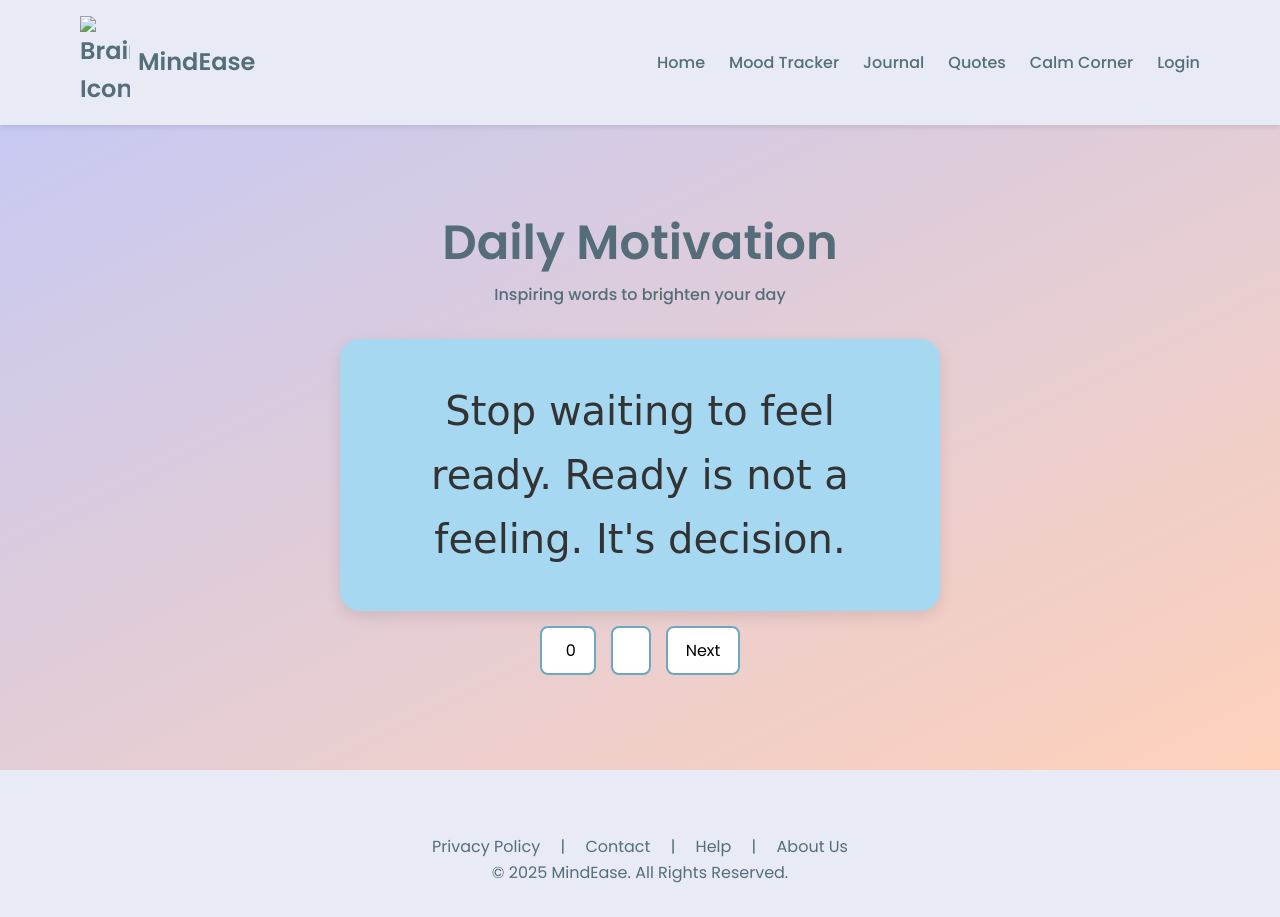
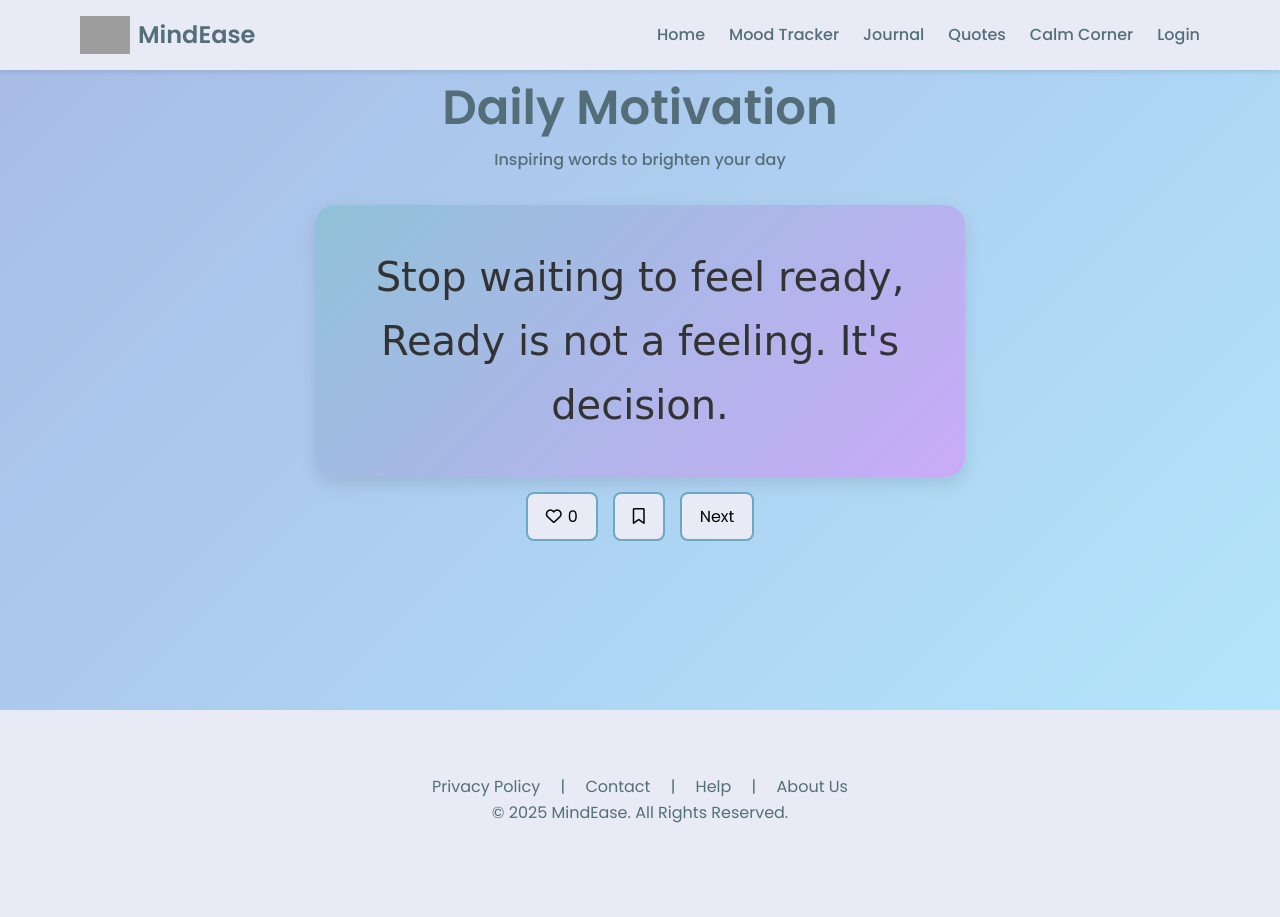
Before and after one commit to Pathum-Piyumal/MindEase, a PHP site: page /pages/quotes.html in a window 1280 px wide. After the commit the page ends 823 px from the top, so only its background shows below. Run offline with PHP 8.4, Linux system fonts and the light colour scheme; some libraries are stand-ins or nearby versions; grey boxes are pictures that could not be loaded.

Commit message:
Update quotes page layout and button styling

```diff
--- a/public/css/quotes.css
+++ b/public/css/quotes.css
@@ -68,20 +68,19 @@ nav a:hover {
 }
 
 .quotes {
-   background: linear-gradient(to bottom right, #C7C9F2, #FFD1BA);
+   background: linear-gradient(135deg, #a8bce6, #B3E5FC);
    min-height: 80vh;
-   padding: 5rem;
    text-align: center;
 }
 
-.quotes-card {
-  background: #a6d8f2;
+.quotes-card{
+  background: linear-gradient(135deg, #90c2d9, #c9abf7);
   width: 70%;
-  max-width: 600px;
+  max-width: 650px;
   margin: 0 auto;
   padding: 40px;
   border-radius: 20px;
-  box-shadow: 0 5px 15px rgba(0,0,0,0.1);
+  box-shadow: 0 7px 17px rgba(0,0,0,0.1);
   font-size: 1.3em;
   color: #333;
   transition: transform 0.3s ease;
@@ -105,7 +104,7 @@ nav a:hover {
 }
 
 button {
-  background-color: white;
+  background-color: #E8EAF6;
   border: 2px solid #6ca8c4;
   padding: 10px 18px;
   border-radius: 8px;
--- a/public/js/quotes.js
+++ b/public/js/quotes.js
@@ -37,18 +37,18 @@ saveBtn.addEventListener('click', () => {
 })
 
 const quotes = [
-  "Stop waiting to feel ready. Ready is not a feeling. It's decision.",
+  "Stop waiting to feel ready, Ready is not a feeling. It's decision.",
   "You are stronger than you think and braver than you feel.",
   "Breathe. It’s just a bad day, not a bad life.",
   "Be proud of how far you’ve come, and have faith in how far you can go.",
-  "One day or day one. You decide.",
+  "One day or day one, You decide.",
   "Your future needs you, your past doesn’t.",
   "Every sunsise is a reminder that you have another chance to be better.",
-  "The only time you should ever look back, is to see how far you've come",
-  "One bad chapter does not define your whole story",
-  "You are doing enough",
-  "Nothing will work unless you do",
-  "Focus on improving yourself, not proving yourself"
+  "The only time you should ever look back, is to see how far you've come.",
+  "One bad chapter does not define your whole story.",
+  "You are doing enough.",
+  "Nothing will work unless you do.",
+  "Focus on improving yourself, not proving yourself."
 ];
 
 document.addEventListener("DOMContentLoaded", () => {
--- a/public/pages/quotes.html
+++ b/public/pages/quotes.html
@@ -5,6 +5,9 @@
   <meta charset="UTF-8">
   <meta name="viewport" content="width=device-width, initial-scale=1.0">
   <title>Document</title>
+  <link
+    rel="stylesheet"
+    href="https://cdnjs.cloudflare.com/ajax/libs/font-awesome/6.5.0/css/all.min.css"/>
   <link href="https://fonts.googleapis.com/css2?family=Poppins:wght@300;400;500;600&display=swap" rel="stylesheet">
   <link rel="stylesheet" href="../css/quotes.css" />
 </head>
@@ -12,7 +15,7 @@
 <body>
   <header>
     <div class="logo">
-      <img src="https://via.placeholder.com/30?text=🧠" alt="Brain Icon">
+      <img src="../../assets/icons/logo.png" alt="Brain Icon">
       <span>MindEase</span>
     </div>
     <nav>
```
